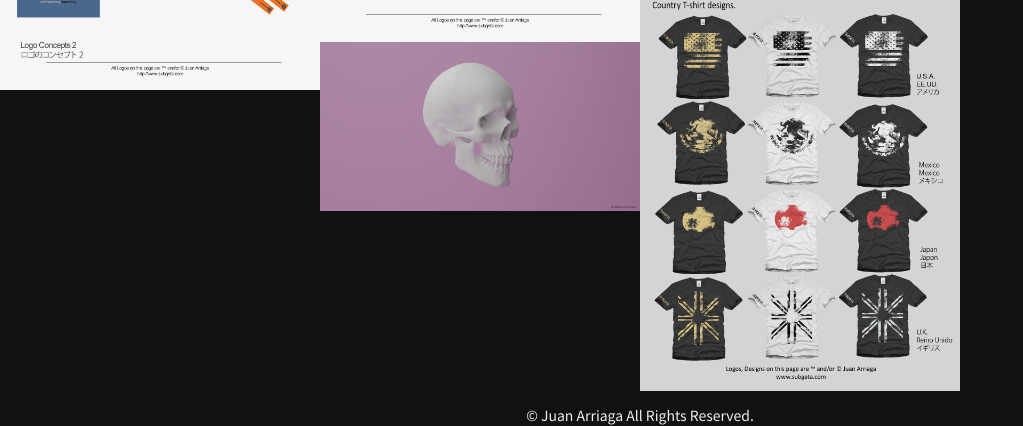
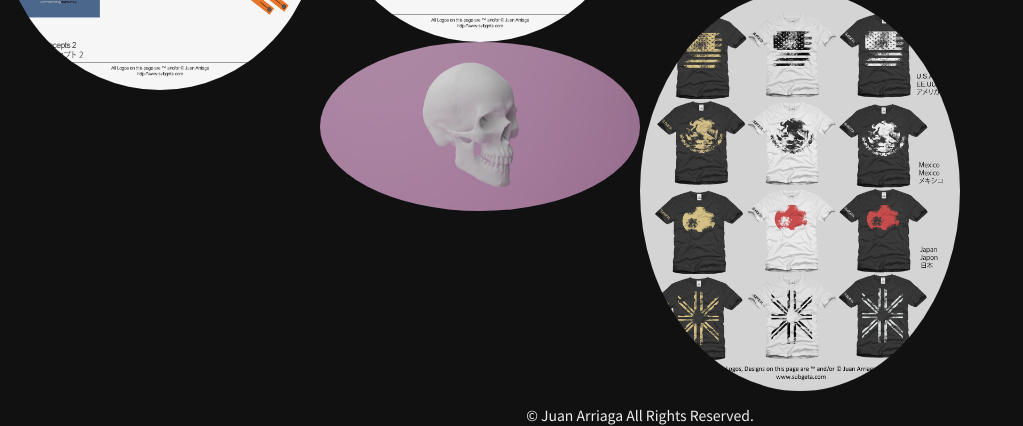
Before and after one commit to subgeta/subgeta.github.io, a PHP site: page / in a window 1280 px wide. Shown: the part 1247-1673 px from the top of the page, without its empty margins (0-1023 px from the left). Run offline with PHP 8.4, Linux system fonts and the light colour scheme.

Commit message:
Update style.css
Profile photo style to round circle boarder.

```diff
--- a/style.css
+++ b/style.css
@@ -507,6 +507,7 @@ position: relative;
 }
 img {
   max-width:100%;
+  border-radius: 50%;
   }
 
 .profiletext {
```
